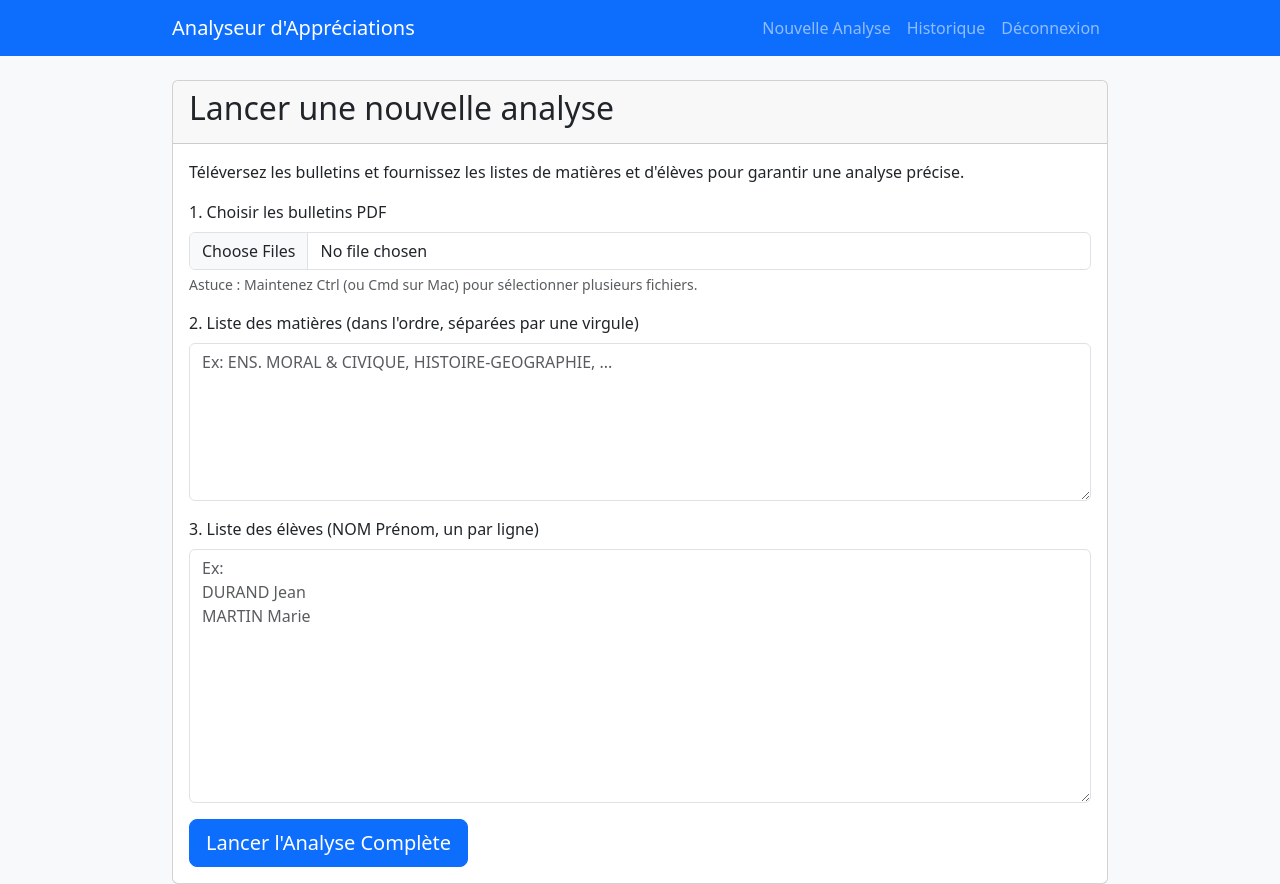
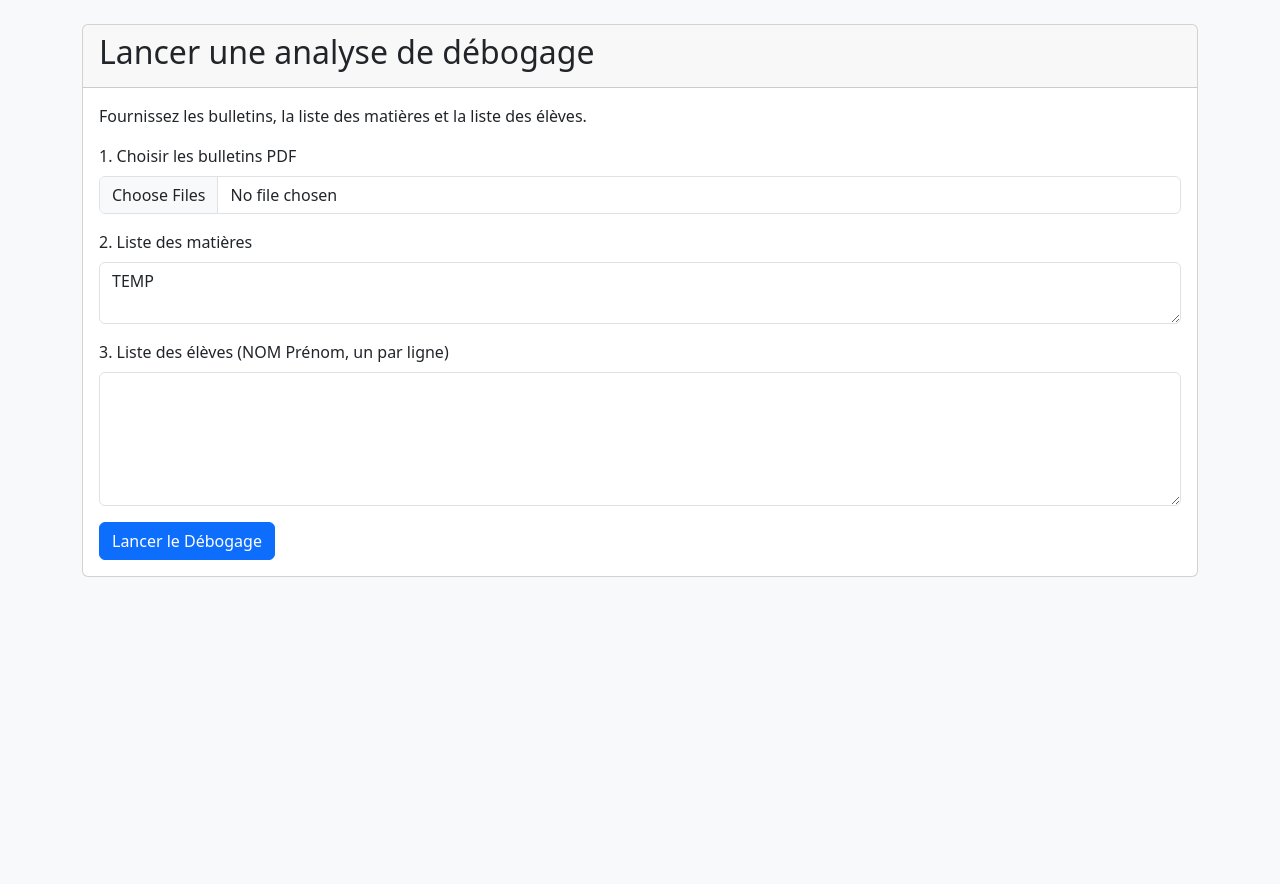
Before and after one commit to Abdel38100/projet-appreciations, a Flask app: page / in a window 1280 px wide. After the commit the page ends 577 px from the top, so only its background shows below. Run offline with Flask 3, Linux system fonts and the light colour scheme; a user stored in the database is signed in.

Commit message:
1727 Suite recherche correspondances

```diff
--- a/app.py
+++ b/app.py
@@ -1,44 +1,17 @@
 import os
 import re
-import pdfplumber
-import time
 import unicodedata
-from flask import Flask, render_template, request, redirect, url_for, jsonify, flash
-from flask_misaka import Misaka
-import redis
-from rq import Queue
-from tasks import traiter_un_bulletin
-from flask_sqlalchemy import SQLAlchemy
-from flask_login import LoginManager, UserMixin, login_user, logout_user, login_required, current_user
+from flask import Flask, render_template, request, flash, redirect, url_for
+from flask_login import LoginManager, UserMixin, current_user, login_required, login_user, logout_user
 from flask_bcrypt import Bcrypt
 
+# --- CONFIGURATION DE BASE (SANS BDD, SANS REDIS POUR LE TEST) ---
 app = Flask(__name__)
-app.config['SECRET_KEY'] = os.getenv('SECRET_KEY', 'une-cle-secrete-par-defaut-pour-le-dev')
-Misaka(app)
-
-def normaliser_chaine(s):
-    s = ''.join(c for c in unicodedata.normalize('NFD', s) if unicodedata.category(c) != 'Mn')
-    s = re.sub(r'[^a-z0-9\s]+', '', s.lower())
-    s = re.sub(r'\s+', ' ', s).strip()
-    return s
-
-UPLOAD_FOLDER = 'uploads'
-if not os.path.exists(UPLOAD_FOLDER):
-    os.makedirs(UPLOAD_FOLDER)
-app.config['UPLOAD_FOLDER'] = UPLOAD_FOLDER
-db_url = os.getenv('DATABASE_URL')
-if db_url and db_url.startswith("postgres://"):
-    db_url = db_url.replace("postgres://", "postgresql://", 1)
-app.config['SQLALCHEMY_DATABASE_URI'] = db_url
-app.config['SQLALCHEMY_TRACK_MODIFICATIONS'] = False
-db = SQLAlchemy(app)
+app.config['SECRET_KEY'] = os.getenv('SECRET_KEY', 'une-cle-secrete-pour-le-dev')
 bcrypt = Bcrypt(app)
-
 login_manager = LoginManager()
 login_manager.init_app(app)
 login_manager.login_view = 'login'
-login_manager.login_message = "Veuillez vous connecter pour accéder à cette page."
-login_manager.login_message_category = "info"
 
 class User(UserMixin):
     def __init__(self, id, username, password_hash):
@@ -57,20 +30,16 @@ def load_user(user_id):
         return admin_user
     return None
 
-class Analyse(db.Model):
-    id = db.Column(db.String(36), primary_key=True)
-    nom_eleve = db.Column(db.String(200), nullable=False)
-    moyenne_generale = db.Column(db.String(10))
-    appreciation_principale = db.Column(db.Text, nullable=False)
-    justifications = db.Column(db.Text)
-    cree_le = db.Column(db.DateTime, server_default=db.func.now())
+def normaliser_chaine(s):
+    # Étape 1: Unicode Normalization (NFC) pour standardiser les caractères composés
+    s = unicodedata.normalize('NFC', s)
+    # Étape 2: Décomposer les caractères accentués (ex: 'é' -> 'e' + ´)
+    s_decomposed = ''.join(c for c in unicodedata.normalize('NFD', s) if unicodedata.category(c) != 'Mn')
+    # Étape 3: Mettre en minuscule et ne garder que les lettres et chiffres
+    s_alphanum = re.sub(r'[^a-z0-9]+', '', s_decomposed.lower())
+    return s_alphanum
 
-with app.app_context():
-    db.create_all()
-
-redis_url = os.getenv('REDIS_URL', 'redis://localhost:6379')
-conn = redis.from_url(redis_url)
-q = Queue(connection=conn)
+# --- ROUTES DE DÉBOGAGE ---
 
 @app.route('/login', methods=['GET', 'POST'])
 def login():
@@ -80,8 +49,7 @@ def login():
         if username == admin_user.username and bcrypt.check_password_hash(admin_user.password_hash, password):
             login_user(admin_user)
             return redirect(url_for('accueil'))
-        else:
-            flash('Échec de la connexion.', 'danger')
+        else: flash('Échec de la connexion.', 'danger')
     return render_template('login.html')
 
 @app.route('/logout')
@@ -90,106 +58,59 @@ def logout():
     logout_user()
     return redirect(url_for('login'))
 
+
 @app.route('/')
 @login_required
 def accueil():
     return render_template('accueil.html')
 
-@app.route('/historique')
-@login_required
-def historique():
-    analyses_sauvegardees = Analyse.query.order_by(Analyse.cree_le.desc()).all()
-    return render_template('historique.html', analyses=analyses_sauvegardees)
-
 @app.route('/lancer-analyse', methods=['POST'])
 @login_required
 def lancer_analyse():
     fichiers = request.files.getlist('bulletin_pdf')
-    liste_matieres_str = request.form.get('liste_matieres', '')
     liste_eleves_str = request.form.get('liste_eleves', '')
-    matieres_attendues = [m.strip() for m in liste_matieres_str.split(',') if m.strip()]
     eleves_attendus = [e.strip() for e in liste_eleves_str.split('\n') if e.strip()]
+    noms_fichiers = [f.filename for f in fichiers]
 
-    if not all([fichiers, matieres_attendues, eleves_attendus]):
-        return "Erreur : Tous les champs sont requis."
+    debug_html = "<h2>Rapport de Débogage de la Correspondance</h2>"
 
-    job_ids = []
-    fichiers_traites = set()
+    match_trouve = False
 
-    # On rétablit la boucle qui marche : on parcourt les élèves
     for nom_eleve in eleves_attendus:
-        # Condition de sortie : si on a déjà traité tous les fichiers uploadés, on arrête
-        if len(fichiers_traites) == len(fichiers):
-            break
+        nom_eleve_normalise = normaliser_chaine(nom_eleve)
+        debug_html += f"<h4>Analyse pour l'élève : {nom_eleve} (Normalisé : <code>{nom_eleve_normalise}</code>)</h4><ul>"
 
-        fichier_trouve = None
-        nom_eleve_normalise = normaliser_chaine(nom_eleve)
-        mots_nom_eleve = nom_eleve_normalise.split()
+        for nom_fichier in noms_fichiers:
+            nom_fichier_normalise = normaliser_chaine(nom_fichier)
 
-        for fichier in fichiers:
-            if fichier.filename in fichiers_traites: continue
-            nom_fichier_normalise = normaliser_chaine(fichier.filename)
-            if all(mot in nom_fichier_normalise for mot in mots_nom_eleve):
-                fichier_trouve = fichier
-                break
+            # --- LA COMPARAISON ---
+            # Au lieu de 'all(mot in ...)', on va joindre les mots et chercher la sous-chaîne.
+            # "al naasan aman" -> "alnaasanamam"
+            mots_eleve_joints = re.sub(r'\s+', '', nom_eleve_normalise)
 
-        if not fichier_trouve: continue
+            # On vérifie si la chaîne normalisée de l'élève est dans la chaîne normalisée du fichier
+            if mots_eleve_joints in nom_fichier_normalise:
+                match = "✅ TROUVÉ"
+                match_trouve = True
+            else:
+                match = "❌ NON TROUVÉ"
 
-        fichiers_traites.add(fichier_trouve.filename)
+            debug_html += (
+                f"<li>"
+                f"Comparaison avec le fichier : {nom_fichier} (Normalisé : <code>{nom_fichier_normalise}</code>)<br>"
+                f"Chaîne de l'élève cherchée : <code>{mots_eleve_joints}</code><br>"
+                f"Résultat : <strong>{match}</strong>"
+                f"</li>"
+            )
+        debug_html += "</ul><hr>"
 
-        fichier_trouve.seek(0)
-        pdf_bytes = fichier_trouve.read()
-        texte_extrait = ""
-        try:
-            with pdfplumber.open(pdf_bytes) as pdf:
-                texte_extrait = pdf.pages[0].extract_text(x_tolerance=1, y_tolerance=1) or ""
-        except Exception as e:
-            print(f"Erreur de lecture PDF pour {fichier_trouve.filename}: {e}")
-            continue
+    if not match_trouve:
+        debug_html = "<h3>Aucune correspondance trouvée. Voici le détail de toutes les tentatives :</h3>" + debug_html
+    else:
+        debug_html = "<h3>Au moins une correspondance a été trouvée ! Voici le détail :</h3>" + debug_html
 
-        job = q.enqueue(
-            'tasks.traiter_un_bulletin',
-            args=(texte_extrait, nom_eleve, matieres_attendues),
-            job_timeout='10m'
-        )
-        job_ids.append(job.get_id())
-
-    if not job_ids:
-        flash("Aucune correspondance trouvée entre les élèves de votre liste et les noms des fichiers PDF. Veuillez vérifier l'orthographe et les noms de fichiers.", "danger")
-        return redirect(url_for('accueil'))
-
-    return redirect(url_for('page_suivi', job_ids=",".join(job_ids)))
-
-@app.route('/suivi/<job_ids>')
-@login_required
-def page_suivi(job_ids):
-    id_list = job_ids.split(',')
-    return render_template('suivi.html', job_ids=id_list)
-
-@app.route('/statut-jobs', methods=['POST'])
-@login_required
-def statut_jobs():
-    job_ids = request.json.get('job_ids', [])
-    resultats = []
-
-    for job_id in job_ids:
-        job = q.fetch_job(job_id)
-        resultat_final = None
-
-        if job:
-            status = job.get_status()
-            if status == 'finished':
-                analyse_sauvegardee = Analyse.query.get(job_id)
-                if analyse_sauvegardee:
-                    resultat_final = { "status": "succes", "nom_eleve": analyse_sauvegardee.nom_eleve, "appreciation_principale": analyse_sauvegardee.appreciation_principale, "justifications": analyse_sauvegardee.justifications }
-            elif status == 'failed':
-                resultat_final = {"status": "echec", "erreur": "La tâche a échoué."}
-
-            resultats.append({"id": job.get_id(), "status": status, "resultat": resultat_final})
-        else:
-            resultats.append({"id": job_id, "status": "non_trouve"})
-
-    return jsonify(resultats)
+    flash(debug_html, "info")
+    return redirect(url_for('accueil'))
 
 if __name__ == '__main__':
     app.run(debug=True)
--- a/templates/accueil.html
+++ b/templates/accueil.html
@@ -1,32 +1,47 @@
-{% extends "base.html" %}
-
-{% block title %}Nouvelle Analyse{% endblock %}
-
-{% block content %}
+<!DOCTYPE html>
+<html lang="fr">
+<head>
+    <meta charset="UTF-8">
+    <title>Analyseur de Bulletins</title>
+    <!-- On garde Bootstrap pour un affichage propre -->
+    <link href="https://cdn.jsdelivr.net/npm/bootstrap@5.3.3/dist/css/bootstrap.min.css" rel="stylesheet">
+</head>
+<body class="bg-light">
+    <div class="container mt-4">
         <div class="card">
             <div class="card-header">
-        <h2>Lancer une nouvelle analyse</h2>
+                <h2>Lancer une analyse de débogage</h2>
             </div>
             <div class="card-body">
-        <p>Téléversez les bulletins et fournissez les listes de matières et d'élèves pour garantir une analyse précise.</p>
+                <!-- Affichage des messages flash -->
+                {% with messages = get_flashed_messages(with_categories=true) %}
+                    {% if messages %}
+                        {% for category, message in messages %}
+                            <div class="alert alert-{{ category }}">{# Le filtre 'safe' est crucial pour afficher le HTML #}{{ message | safe }}</div>
+                        {% endfor %}
+                    {% endif %}
+                {% endwith %}
+
+                <p>Fournissez les bulletins, la liste des matières et la liste des élèves.</p>
                 <form action="{{ url_for('lancer_analyse') }}" method="post" enctype="multipart/form-data">
                     <div class="mb-3">
                         <label for="bulletin_pdf" class="form-label">1. Choisir les bulletins PDF</label>
-                <input class="form-control" type="file" id="bulletin_pdf" name="bulletin_pdf" accept=".pdf" required multiple>
-                <div class="form-text">Astuce : Maintenez Ctrl (ou Cmd sur Mac) pour sélectionner plusieurs fichiers.</div>
+                        <input class="form-control" type="file" id="bulletin_pdf" name="bulletin_pdf" required multiple>
                     </div>
+                    <!-- Le champ matière n'est pas utilisé dans ce test mais on le garde -->
                     <div class="mb-3">
-                <label for="liste_matieres" class="form-label">2. Liste des matières (dans l'ordre, séparées par une virgule)</label>
-                <textarea class="form-control" id="liste_matieres" name="liste_matieres" rows="6" placeholder="Ex: ENS. MORAL & CIVIQUE, HISTOIRE-GEOGRAPHIE, ..." required></textarea>
+                        <label for="liste_matieres" class="form-label">2. Liste des matières</label>
+                        <textarea class="form-control" id="liste_matieres" name="liste_matieres" rows="2" required>TEMP</textarea>
                     </div>
                     <div class="mb-3">
                         <label for="liste_eleves" class="form-label">3. Liste des élèves (NOM Prénom, un par ligne)</label>
-                <textarea class="form-control" id="liste_eleves" name="liste_eleves" rows="10" placeholder="Ex:
-DURAND Jean
-MARTIN Marie" required></textarea>
+                        <textarea class="form-control" id="liste_eleves" name="liste_eleves" rows="5" required></textarea>
                     </div>
-            <button type="submit" class="btn btn-primary btn-lg">Lancer l'Analyse Complète</button>
+                    <button type="submit" class="btn btn-primary">Lancer le Débogage</button>
                 </form>
             </div>
         </div>
-{% endblock %}
+    </div>
+    <script src="https://cdn.jsdelivr.net/npm/bootstrap@5.3.3/dist/js/bootstrap.bundle.min.js"></script>
+</body>
+</html>
```
Lines whose indentation alone changed are shown as unchanged.
